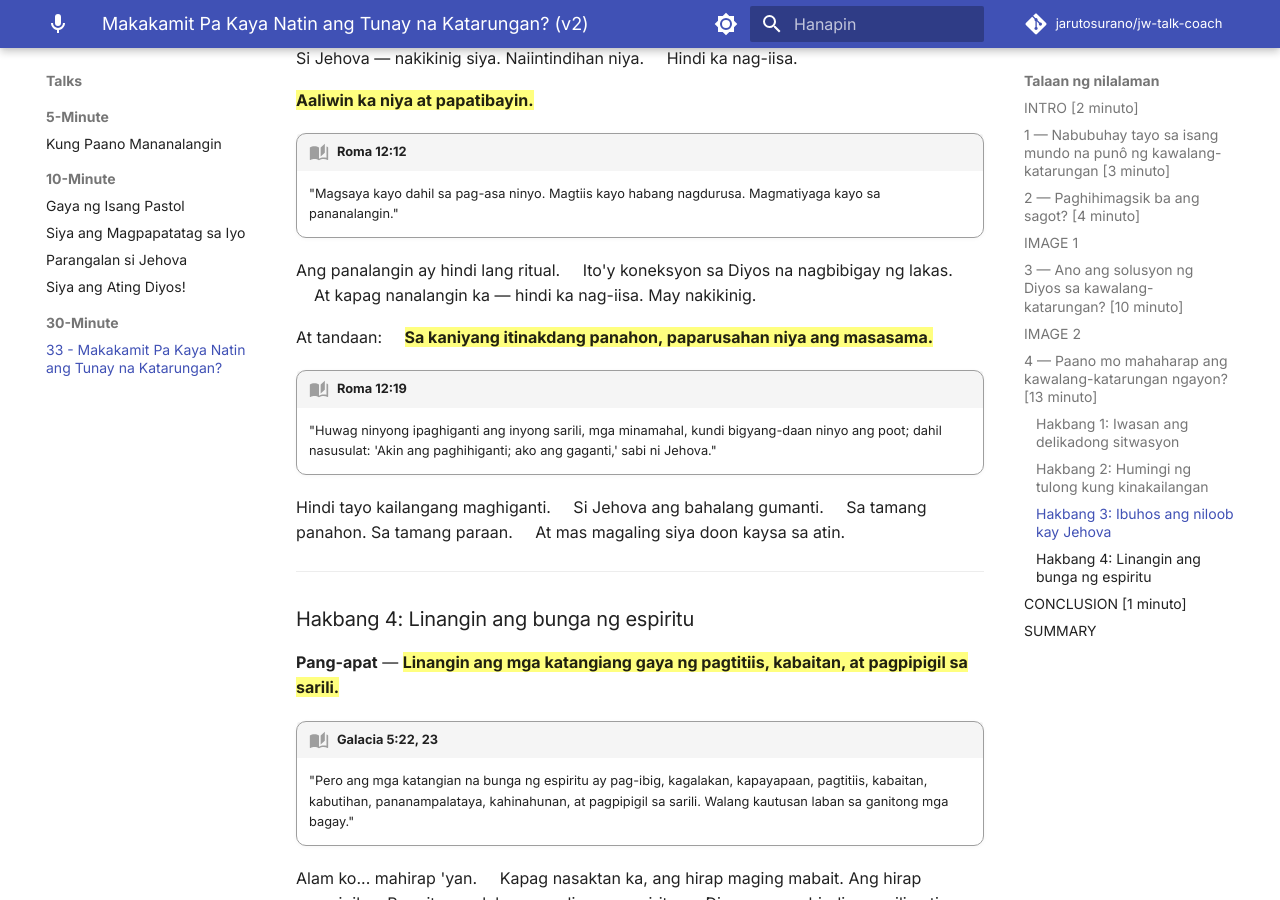
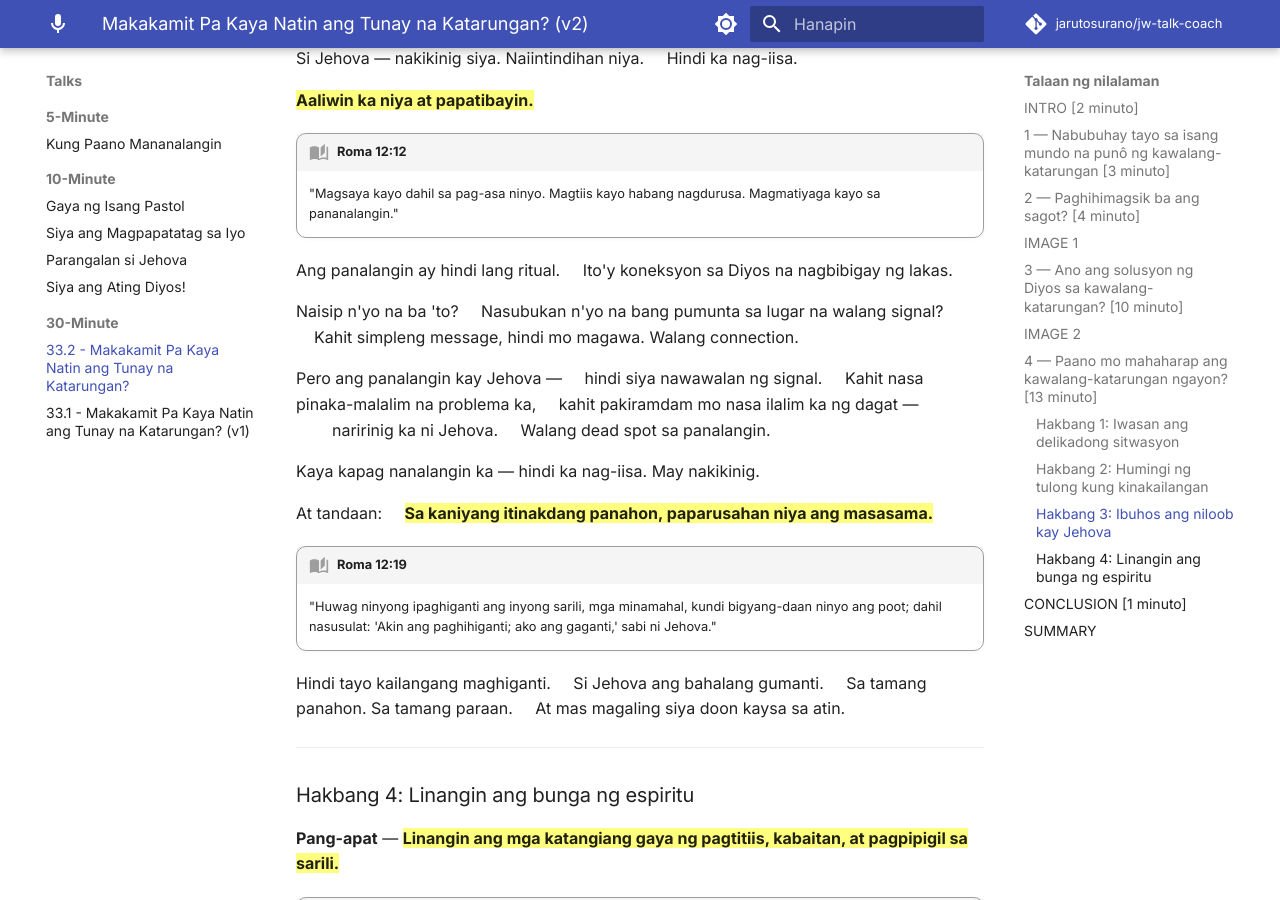
Before and after one commit to jarutosurano/jw-talk-coach, an MkDocs documentation site: the page built from docs/talks/30min/33-makakamit-pa-kaya-natin-ang-tunay-na-katarungan/index.md, in a window 1280 px wide and 900 px high, scrolled down 10680 px. Built offline with MkDocs 1.6.1 and Material for MkDocs 9.7.7, drawn with Linux system fonts in a browser that asks for light colours; comment, search, counter and statistics services are not loaded; some of the changed text lies outside the part shown.

Commit message:
Add prayer illustration and Satan root cause to talk 33; split nav into 33.1/33.2
- Add "walang signal" prayer analogy to Hakbang 3 (from Yago's delivery)
- Add Satan as root cause mention in conclusion
- Split nav into 33.1 (original) and 33.2 (current) for easy comparison

Co-Authored-By: Claude Opus 4.6 (1M context) <noreply@anthropic.com>

```diff
--- a/docs/talks/30min/33-makakamit-pa-kaya-natin-ang-tunay-na-katarungan/index.md
+++ b/docs/talks/30min/33-makakamit-pa-kaya-natin-ang-tunay-na-katarungan/index.md
@@ -474,7 +474,19 @@ Si Jehova — nakikinig siya. Naiintindihan niya.
 
 Ang panalangin ay hindi lang ritual.
 &nbsp;&nbsp;&nbsp;&nbsp;Ito'y koneksyon sa Diyos na nagbibigay ng lakas.
-&nbsp;&nbsp;&nbsp;&nbsp;At kapag nanalangin ka — hindi ka nag-iisa. May nakikinig.
+
+Naisip n'yo na ba 'to?
+&nbsp;&nbsp;&nbsp;&nbsp;Nasubukan n'yo na bang pumunta sa lugar na walang signal?
+&nbsp;&nbsp;&nbsp;&nbsp;Kahit simpleng message, hindi mo magawa. Walang connection.
+
+Pero ang panalangin kay Jehova —
+&nbsp;&nbsp;&nbsp;&nbsp;hindi siya nawawalan ng signal.
+&nbsp;&nbsp;&nbsp;&nbsp;Kahit nasa pinaka-malalim na problema ka,
+&nbsp;&nbsp;&nbsp;&nbsp;kahit pakiramdam mo nasa ilalim ka ng dagat —
+&nbsp;&nbsp;&nbsp;&nbsp;&nbsp;&nbsp;&nbsp;&nbsp;naririnig ka ni Jehova.
+&nbsp;&nbsp;&nbsp;&nbsp;Walang dead spot sa panalangin.
+
+Kaya kapag nanalangin ka — hindi ka nag-iisa. May nakikinig.
 
 At tandaan:
 &nbsp;&nbsp;&nbsp;&nbsp;**==Sa kaniyang itinakdang panahon, paparusahan niya ang masasama.==**
@@ -587,6 +599,13 @@ At balang-araw, tutuparin niya ang kaniyang pangako —
 
 Pero habang naghihintay tayo, huwag tayong padaig sa masama.
 
+At tandaan natin —
+&nbsp;&nbsp;&nbsp;&nbsp;sino ba ang nasa likod ng lahat ng kawalang-katarungan sa mundong ito?
+&nbsp;&nbsp;&nbsp;&nbsp;Si Satanas.
+&nbsp;&nbsp;&nbsp;&nbsp;Siya ang namamahala sa sanlibutang ito.
+&nbsp;&nbsp;&nbsp;&nbsp;Kaya huwag na tayong magtaka kung bakit punong-puno ng kasamaan ang mundo.
+&nbsp;&nbsp;&nbsp;&nbsp;Pero malapit na siyang alisin — kasama ang lahat ng kawalang-katarungan.
+
 Tandaan natin ang sinabi sa Roma 12:21:
 
 **"Huwag kang padaig sa masama, kundi patuloy na daigin ng mabuti ang masama."**
--- a/mkdocs.yml
+++ b/mkdocs.yml
@@ -48,7 +48,8 @@ nav:
       - Parangalan si Jehova: talks/10min/0130-parangalan-si-Jehova/index.md
       - Siya ang Ating Diyos!: talks/10min/0124-siya-ang-ating-diyos/index.md
     - 30-Minute:
-      - '33 - Makakamit Pa Kaya Natin ang Tunay na Katarungan?': talks/30min/33-makakamit-pa-kaya-natin-ang-tunay-na-katarungan/index.md
+      - '33.2 - Makakamit Pa Kaya Natin ang Tunay na Katarungan?': talks/30min/33-makakamit-pa-kaya-natin-ang-tunay-na-katarungan/index.md
+      - '33.1 - Makakamit Pa Kaya Natin ang Tunay na Katarungan? (v1)': talks/30min/33-makakamit-pa-kaya-natin-ang-tunay-na-katarungan/index-v1.md
   - Field Ministry:
     - Roma 12:11 — Zoom Ministry: field-ministry/0311-roma-12-11-zoom/index.md
     - Guidelines: field-ministry/guidelines/index.md
```
